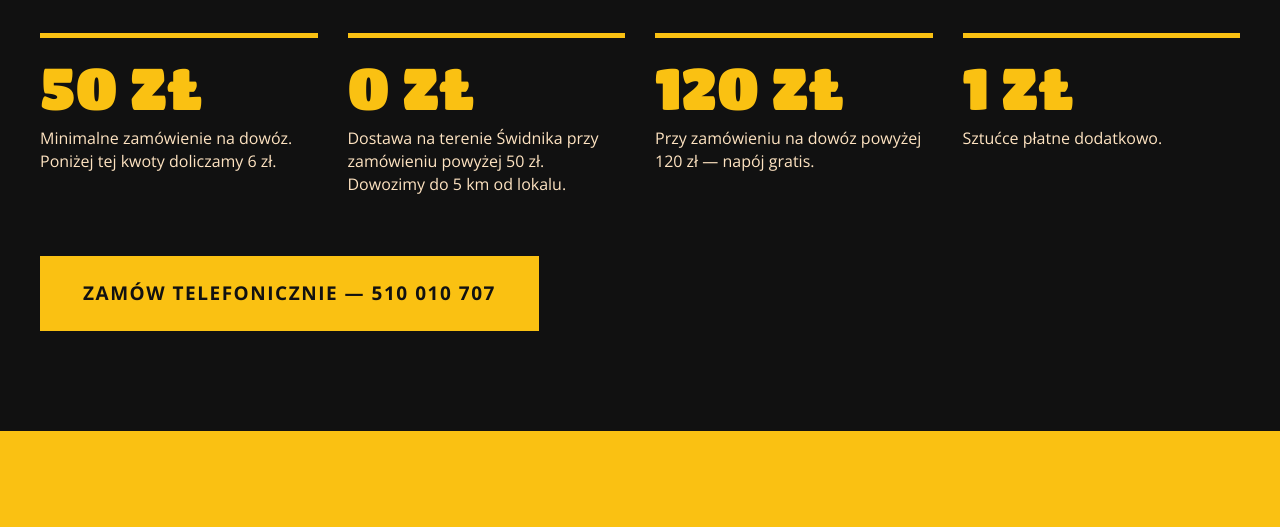
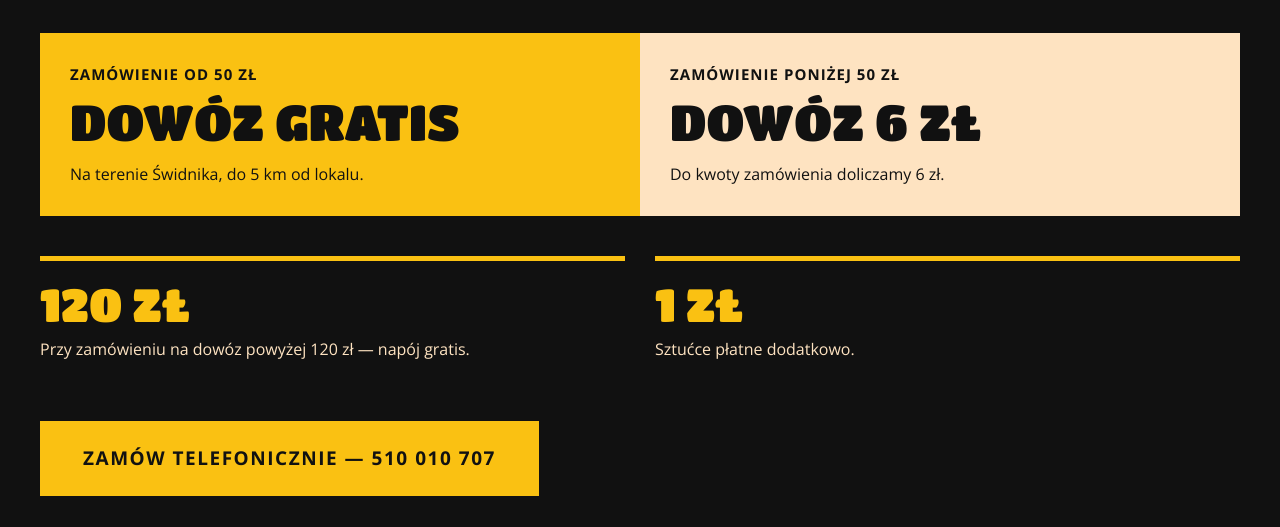
Before and after one commit to aleksblakala123-a11y/americano, a plain HTML site: page index.html in a window 1280 px wide. Shown: the part 6099-6626 px from the top of the page. Drawn offline with Linux system fonts and the light colour scheme.

Commit message:
Poprawki UX, cen i przycisków zamawiania

```diff
--- a/index.html
+++ b/index.html
@@ -195,23 +195,43 @@
 <!-- ============ DOSTAWA ============ -->
 <section class="sec sec--ink" id="dostawa" aria-labelledby="dostawaTitle">
   <h2 class="display sec__title sec__title--on-ink reveal" id="dostawaTitle">DOWÓZ</h2>
+  <!-- Próg 50 zł to jedyna liczba, której klient tu naprawdę szuka, więc
+       dostaje własny panel zamiast być jednym z czterech równych kafelków.
+       Wcześniej dwa osobne kafelki („50 zł — minimalne zamówienie, poniżej
+       doliczamy 6 zł" i „0 zł — dostawa powyżej 50 zł") mówiły o tym samym
+       progu i czytane po kolei przeczyły sobie: skoro 50 zł to minimum,
+       to skąd przypadek „poniżej 50 zł"? Teraz są to dwa jawne warianty
+       jednej decyzji.
+
+       Ulotka (assets/_src/ulotka2.jpg) ma tę sprzeczność u siebie —
+       napis „MINIMALNE ZAMÓWIENIE NA DOWÓZ 50 PLN" stoi obok
+       „PONIŻEJ 50 ZŁ DOPŁATA 6 ZŁ". Trzymamy się obu liczb, ale bez słowa
+       „minimalne", bo dopłata dowodzi, że zamówienie poniżej 50 zł jest
+       przyjmowane.
+       TODO: CLIENT CONFIRMATION — czy 50 zł to twardy minimalny próg
+       (wtedy dopłata 6 zł jest reliktem), czy próg darmowej dostawy
+       (wtedy obecna wersja jest poprawna). Potwierdzić u właścicielki.
+
+       POPRAWKA 18.08.2026: dopłata była podana jako „4 zł", ulotka mówi 6 zł. -->
+  <div class="deliv-key reveal">
+    <div class="deliv-key__case">
+      <span class="deliv-key__amount">Zamówienie od 50 zł</span>
+      <strong class="deliv-key__verdict display">DOWÓZ GRATIS</strong>
+      <p>Na terenie Świdnika, do 5&nbsp;km od lokalu.</p>
+    </div>
+    <div class="deliv-key__case deliv-key__case--alt">
+      <span class="deliv-key__amount">Zamówienie poniżej 50 zł</span>
+      <strong class="deliv-key__verdict display">DOWÓZ 6 ZŁ</strong>
+      <p>Do kwoty zamówienia doliczamy 6&nbsp;zł.</p>
+    </div>
+  </div>
+
   <div class="deliv">
-    <!-- POPRAWKA 18.08.2026: było „4 zł", ulotka (assets/_src/ulotka2.jpg)
-         mówi wyraźnie „PONIŻEJ 50 ZŁ DOPŁATA 6 ZŁ".
-         TODO: CLIENT CONFIRMATION — potwierdzić u właścicielki. -->
     <div class="deliv__item reveal">
-      <b class="display">50 zł</b>
-      <p>Minimalne zamówienie na dowóz. Poniżej tej kwoty doliczamy 6 zł.</p>
-    </div>
-    <div class="deliv__item reveal" style="--d:.08s">
-      <b class="display">0 zł</b>
-      <p>Dostawa na terenie Świdnika przy zamówieniu powyżej 50 zł. Dowozimy do 5 km od lokalu.</p>
-    </div>
-    <div class="deliv__item reveal" style="--d:.16s">
       <b class="display">120 zł</b>
       <p>Przy zamówieniu na dowóz powyżej 120 zł — napój gratis.</p>
     </div>
-    <div class="deliv__item reveal" style="--d:.24s">
+    <div class="deliv__item reveal" style="--d:.08s">
       <b class="display">1 zł</b>
       <p>Sztućce płatne dodatkowo.</p>
     </div>
@@ -256,7 +276,8 @@
     soja, seler, sezam, gorczyca, łubin, mięczaki oraz dwutlenek siarki i siarczany
     w stężeniu przynajmniej 10&nbsp;mg/kg.
   </p>
-  <p class="foot__small">© <span id="year"></span> AMERICANO Świdnik · ul. Kosynierów 14 · 510 010 707</p>
+  <p class="foot__small">© <span id="year"></span> AMERICANO Świdnik · ul. Kosynierów 14 ·
+    <a class="foot__tel" href="tel:+48510010707">510&nbsp;010&nbsp;707</a></p>
 </footer>
 
 <!-- ============ PASEK AKCJI (mobile) ============ -->
--- a/script.js
+++ b/script.js
@@ -154,7 +154,13 @@ const HOURS = [
 
 /* [plik, szerokość, wysokość] — wymiary po przeskalowaniu przez
    tools/optimize-images.ps1. Podajemy je w HTML, żeby przeglądarka
-   zarezerwowała miejsce i galeria nie przesuwała layoutu. */
+   zarezerwowała miejsce i galeria nie przesuwała layoutu.
+
+   Do galerii wchodzą tylko czyste zdjęcia potraw. Zdjęcia z FB
+   z wklejonymi naklejkami (nieaktualne godziny otwarcia na majówkę,
+   nalepki na jedzeniu) są odrzucone albo wykadrowane — mapa kadrów
+   siedzi w $crops w tools/optimize-images.ps1. Nie dodawaj tu pliku
+   bez wcześniejszego obejrzenia go w pełnej rozdzielczości. */
 const GALLERY = [
   ['pizza-1',      747, 560],
   ['pizza-2',      420, 560],
@@ -164,8 +170,8 @@ const GALLERY = [
   ['pizza-4',      420, 560],
   ['stripsy',      914, 560],
   ['pizza-5',      747, 560],
-  ['panzerotti-3', 749, 560],
-  ['pizza-6',      420, 560],
+  ['pizza-box-2',  420, 560],
+  ['pizza-6',      554, 560],
   ['pizza-box',    747, 560],
   ['hotdog',       747, 560],
 ];
--- a/styles.css
+++ b/styles.css
@@ -754,18 +754,48 @@ a{ color:inherit }
 /* ============================================================
    DOSTAWA
    ============================================================ */
+/* Panel progu dowozu — dwa warianty tej samej decyzji, obok siebie.
+   Pełne pasy koloru bez zaokrągleń i bez cienia, zgodnie ze stylem
+   sekcji. Tekst zawsze czerń: biel na żółci dawała 3.5:1. */
+.deliv-key{
+  max-width:1200px; margin:0 auto var(--s6);
+  display:grid; grid-template-columns:1fr 1fr;
+}
+.deliv-key__case{
+  background:var(--yellow); color:var(--ink); padding:var(--s5);
+}
+/* Krem dla wariantu z dopłatą. Dwa progi muszą różnić się już samą
+   powierzchnią, żeby klient widział "są dwa przypadki" przed
+   przeczytaniem którejkolwiek kwoty. */
+.deliv-key__case--alt{ background:var(--cream) }
+.deliv-key__amount{
+  display:block; font-size:15px; font-weight:700;
+  text-transform:uppercase; letter-spacing:.07em; margin-bottom:var(--s2);
+}
+/* Titan One: line-height poniżej 1.02 zderza Ó w "DOWÓZ" z linią wyżej. */
+.deliv-key__verdict{
+  display:block; font-size:clamp(30px,4.2vw,50px); line-height:1.06;
+  margin-bottom:var(--s3);
+}
+.deliv-key__case p{ margin:0; font-size:16px; line-height:1.45 }
+
 .deliv{
   max-width:1200px; margin:0 auto;
-  display:grid; grid-template-columns:repeat(4,1fr); gap:var(--s5);
+  display:grid; grid-template-columns:repeat(2,1fr); gap:var(--s5);
 }
 .deliv__item{ border-top:5px solid var(--yellow); padding-top:var(--s4) }
 .deliv__item b{
-  display:block; font-size:clamp(38px,5vw,58px); color:var(--yellow);
+  display:block; font-size:clamp(32px,4vw,46px); color:var(--yellow);
   margin-bottom:var(--s2);
 }
 .deliv__item p{ margin:0; font-size:16px; line-height:1.45 }
 
-@media (max-width:900px){ .deliv{ grid-template-columns:repeat(2,1fr) } }
+/* Na jedną kolumnę schodzimy dopiero przy 760px, nie przy 640px.
+   Przy 641px kolumna miała 241px, a „DOWÓZ GRATIS" w Titan One
+   zajmuje tam 234px — 7px zapasu. Mieści się, ale każda zmiana
+   treści przez właścicielkę wypchnęłaby napis do drugiej linii.
+   Przy 761px zapas to już ~50px. */
+@media (max-width:760px){ .deliv-key{ grid-template-columns:1fr } }
 @media (max-width:520px){ .deliv{ grid-template-columns:1fr } }
 
 /* ============================================================
@@ -817,10 +847,22 @@ a{ color:inherit }
   font-size:clamp(18px,2.6vw,30px); color:var(--yellow);
   margin:0 0 var(--s5); letter-spacing:.02em;
 }
+/* Było `opacity:.65`. Opacity na akapicie przygasza też dzieci, więc link
+   z numerem telefonu nie dałby się rozjaśnić. Ten kolor to dokładnie
+   krem #FEE3C1 zmieszany w 65% z tłem #111 — wygląd bez zmian, ale
+   potomkowie mogą już mieć własną jasność. */
 .foot__small{
   max-width:820px; margin:0 auto var(--s3);
-  font-size:13px; line-height:1.5; opacity:.65;
+  font-size:13px; line-height:1.5; color:#AB9A83;
 }
+/* Numer w stopce jest klikalny (tel:), więc musi wyglądać na klikalny
+   i mieć sensowne pole dotyku — 13px bez paddingu dawało ~19 px wysokości. */
+.foot__tel{
+  display:inline-block; padding:4px 2px;
+  color:var(--cream); font-weight:700; white-space:nowrap;
+  text-decoration:underline; text-underline-offset:3px;
+}
+.foot__tel:hover{ color:var(--yellow) }
 
 /* ============================================================
    PASEK AKCJI — telefon na mobile
```
Also changed, not shown: assets/_src/nieuzywane/panzerotti-3.jpg (renamed from assets/_src/panzerotti-3.jpg), assets/_src/pizza-box-2.jpg (renamed from assets/_src/nieuzywane/pizza-box-2.jpg), assets/panzerotti-3.jpg (deleted), assets/pizza-6.jpg, assets/pizza-box-2.jpg (added), 1 other file.
